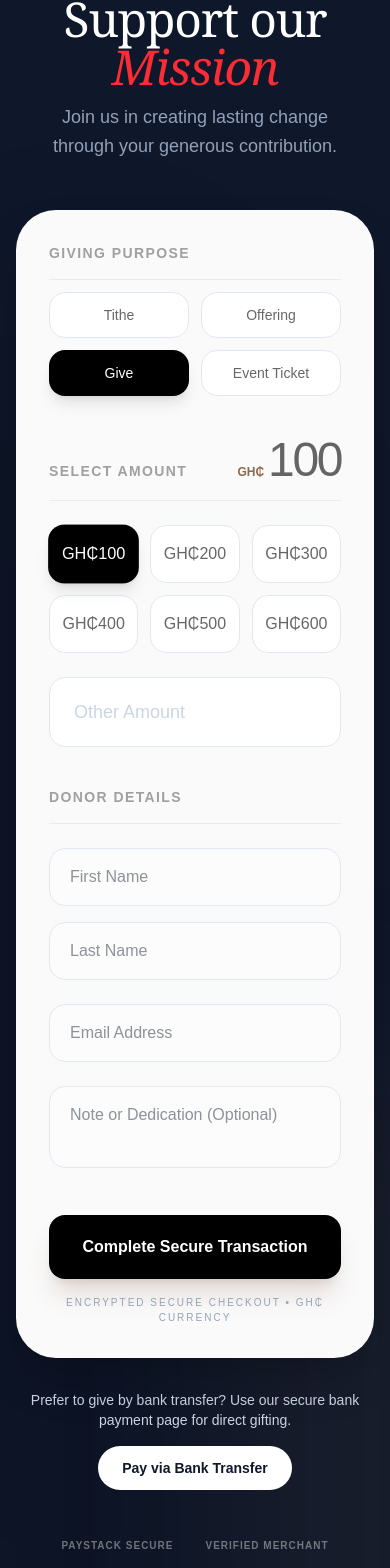
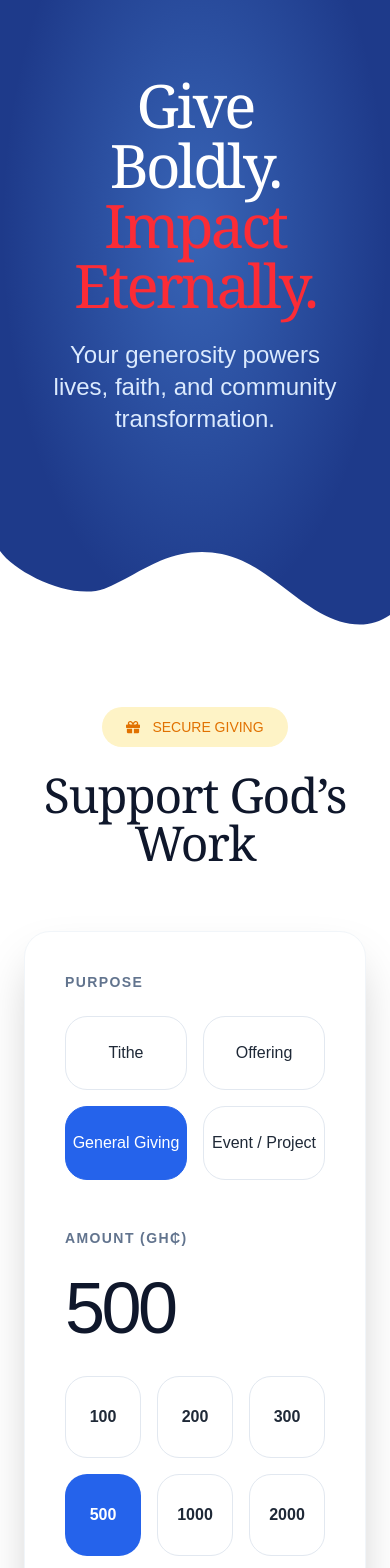
Before and after one commit to TawiahObedCodeX/lakesidebaptistoffical, a Next.js app: page /donation in a window 390 px wide. Shown: the part 165-1733 px from the top of the page. Built offline with nearby package versions, Linux system fonts and the light colour scheme; a web font is replaced by a local one.

Commit message:
change the UI in the payment page

```diff
--- a/next.config.ts
+++ b/next.config.ts
@@ -4,7 +4,7 @@ const nextConfig: NextConfig = {
   allowedDevOrigins: [
     "localhost",
     "127.0.0.1",
-    "172.20.10.3",
+    "172.24.32.1",
     "30.30.100.163",
     "192.168.80.1"
   ],
--- a/src/app/donation/donation-form.tsx
+++ b/src/app/donation/donation-form.tsx
@@ -1,31 +1,19 @@
-/**
- * app/(routes)/donation/donation-form.tsx
- * ──────────────────────────────────────────────────────────────
- * The donation form. Collects amount, purpose, name, email and
- * sends directly to POST /api/payments/initialize (which proxies
- * to the Church Backend API).
- *
- * On success, redirects the user to Paystack's hosted checkout.
- * No more two-step flow (initiate → payment page). No Supabase.
- * No Paystack secret keys in the frontend.
- * ──────────────────────────────────────────────────────────────
- */
-
+// app/(routes)/donation/donation-form.tsx
 "use client";
 import { useMemo, useState } from "react";
-import { Alert } from "@/components/ui/Alert";
+import { motion } from "framer-motion";
+import { FaCheckCircle } from "react-icons/fa";
 
-const PRESETS = [100, 200, 300, 400, 500, 600] as const;
-
+const PRESETS = [100, 200, 300, 500, 1000, 2000] as const;
 const PURPOSES = [
   { value: "TITHE", label: "Tithe" },
   { value: "OFFERING", label: "Offering" },
-  { value: "GIVE", label: "Give" },
-  { value: "EVENT_TICKET", label: "Event Ticket" },
+  { value: "GIVE", label: "General Giving" },
+  { value: "EVENT_TICKET", label: "Event / Project" },
 ] as const;
 
 export function DonationForm() {
-  const [selectedPreset, setSelectedPreset] = useState<number>(PRESETS[0]);
+  const [selectedPreset, setSelectedPreset] = useState<number>(PRESETS[3]);
   const [customAmount, setCustomAmount] = useState("");
   const [purpose, setPurpose] = useState<string>("GIVE");
   const [loading, setLoading] = useState(false);
@@ -37,6 +25,7 @@ export function DonationForm() {
   }, [customAmount, selectedPreset]);
 
   async function onSubmit(formData: FormData) {
+    // ... (same logic as before)
     setLoading(true);
     setError(null);
 
@@ -46,23 +35,18 @@ export function DonationForm() {
     const note = String(formData.get("note") ?? "").trim();
 
     if (!firstName || !lastName || !email) {
+      setError("Please provide your full name and email.");
       setLoading(false);
-      setError("Please provide your full name and email address.");
       return;
     }
-
     if (resolvedAmount < 10) {
+      setError("Minimum amount is GH₵10.");
       setLoading(false);
-      setError("Minimum donation amount is GH₵10.");
       return;
     }
 
     try {
       const giverName = `${firstName} ${lastName}`.trim();
-
-      // Single API call → the proxy forwards to the backend,
-      // backend creates the Payment record + calls Paystack,
-      // returns the authorization URL
       const res = await fetch("/api/payments/initialize", {
         method: "POST",
         headers: { "Content-Type": "application/json" },
@@ -72,154 +56,100 @@ export function DonationForm() {
           giverName,
           giverEmail: email,
           currency: "GHS",
-          metadata: {
-            note: note || undefined,
-            source: "donation_page",
-          },
+          metadata: { note: note || undefined, source: "donation_page" },
         }),
       });
 
       const data = await res.json();
+      if (!data.ok || !data.authorization_url) throw new Error(data.error || "Payment failed");
 
-      if (!data.ok || !data.authorization_url) {
-        throw new Error(data.error || "Failed to initialize payment");
-      }
-
-      // Redirect to Paystack's hosted checkout page
       window.location.href = data.authorization_url;
     } catch (err: any) {
-      setError(err.message || "Something went wrong. Please try again.");
+      setError(err.message || "Something went wrong.");
+    } finally {
       setLoading(false);
     }
   }
 
   return (
-    <form action={onSubmit} className="space-y-10">
-      {error && <Alert kind="error">{error}</Alert>}
+    <form action={onSubmit} className="space-y-12">
+      {error && <div className="bg-red-50 text-red-700 p-5 rounded-2xl border border-red-100">{error}</div>}
 
-      {/* ── Purpose ────────────────────────────────────────── */}
-      <div className="space-y-3">
-        <h3 className="text-sm font-bold uppercase tracking-widest text-brand-primary/60 border-b border-brand-primary/10 pb-4">
-          Giving Purpose
-        </h3>
-        <div className="grid grid-cols-2 gap-3">
+      {/* Purpose */}
+      <div>
+        <h3 className="uppercase tracking-widest text-sm font-semibold text-slate-500 mb-6">Purpose</h3>
+        <div className="grid grid-cols-2 gap-4">
           {PURPOSES.map((p) => (
-            <button
+            <motion.button
               key={p.value}
               type="button"
+              whileHover={{ scale: 1.02 }}
+              whileTap={{ scale: 0.98 }}
               onClick={() => setPurpose(p.value)}
-              className={`py-3 px-4 rounded-xl font-medium transition-all duration-300 border text-sm ${purpose === p.value
-                ? "bg-black border-brand-primary text-white shadow-lg"
-                : "bg-white border-neutral-200 text-brand-primary hover:border-brand-accent hover:bg-neutral-50"
+              className={`py-6 rounded-2xl font-medium border transition-all ${
+                purpose === p.value ? "bg-blue-600 text-white border-blue-600" : "border-slate-200 hover:bg-slate-50"
               }`}
             >
               {p.label}
-            </button>
+            </motion.button>
           ))}
         </div>
       </div>
 
-      {/* ── Amount ─────────────────────────────────────────── */}
-      <div className="space-y-6">
-        <div className="flex items-baseline justify-between border-b border-brand-primary/10 pb-4">
-          <h2 className="text-sm font-bold uppercase tracking-widest text-brand-primary/60">
-            Select Amount
-          </h2>
-          <div className="flex items-baseline gap-1">
-            <span className="text-xs font-bold text-brand-secondary">GH₵</span>
-            <span className="text-5xl font-light text-brand-primary tracking-tighter">
-              {resolvedAmount.toLocaleString()}
-            </span>
-          </div>
+      {/* Amount & Donor Info - same structure as before but cleaner */}
+      <div>
+        <h3 className="uppercase tracking-widest text-sm font-semibold text-slate-500 mb-6">Amount (GH₵)</h3>
+        <div className="flex justify-between items-end mb-8">
+          <span className="text-7xl font-light tracking-tighter text-slate-900">{resolvedAmount}</span>
         </div>
 
-        <div className="grid grid-cols-3 gap-3">
+        <div className="grid grid-cols-3 gap-4 mb-8">
           {PRESETS.map((amt) => (
-            <button
+            <motion.button
               key={amt}
               type="button"
-              onClick={() => {
-                setSelectedPreset(amt);
-                setCustomAmount("");
-              }}
-              className={`py-4 rounded-xl font-medium transition-all duration-300 border ${!customAmount && selectedPreset === amt
-                ? "bg-black border-brand-primary text-white shadow-lg scale-[1.02]"
-                : "bg-white border-neutral-200 text-brand-primary hover:border-brand-accent hover:bg-neutral-50"
+              whileHover={{ scale: 1.05 }}
+              whileTap={{ scale: 0.96 }}
+              onClick={() => { setSelectedPreset(amt); setCustomAmount(""); }}
+              className={`py-7 rounded-2xl font-semibold transition-all ${
+                !customAmount && selectedPreset === amt ? "bg-blue-600 text-white" : "border border-slate-200 hover:border-blue-300"
               }`}
             >
-              GH₵{amt}
-            </button>
+              {amt}
+            </motion.button>
           ))}
         </div>
 
-        <div className="group relative">
         <input
           type="number"
-            inputMode="decimal"
           value={customAmount}
           onChange={(e) => setCustomAmount(e.target.value)}
-            placeholder="Other Amount"
-            className="w-full bg-white px-6 py-5 text-lg font-medium rounded-xl border border-neutral-200 focus:border-brand-accent focus:ring-0 outline-none transition-all placeholder:text-neutral-300"
-          />
-          <div className="absolute right-6 top-1/2 -translate-y-1/2 text-xs font-bold text-brand-accent tracking-widest uppercase pointer-events-none opacity-0 group-focus-within:opacity-100 transition-opacity">
-            Custom
-          </div>
-        </div>
-      </div>
-
-      {/* ── Donor Details ──────────────────────────────────── */}
-      <div className="space-y-6">
-        <h3 className="text-sm font-bold uppercase tracking-widest text-brand-primary/60 border-b border-brand-primary/10 pb-4">
-          Donor Details
-        </h3>
-        <div className="grid grid-cols-1 md:grid-cols-2 gap-4">
-          <input
-            name="firstName"
-            type="text"
-            required
-            placeholder="First Name"
-            className="w-full px-5 py-4 rounded-xl border border-neutral-200 bg-white/50 focus:bg-white focus:border-brand-accent outline-none transition-all"
-          />
-          <input
-            name="lastName"
-            type="text"
-            required
-            placeholder="Last Name"
-            className="w-full px-5 py-4 rounded-xl border border-neutral-200 bg-white/50 focus:bg-white focus:border-brand-accent outline-none transition-all"
-          />
-        </div>
-        <input
-          name="email"
-          type="email"
-          required
-          placeholder="Email Address"
-          className="w-full px-5 py-4 rounded-xl border border-neutral-200 bg-white/50 focus:bg-white focus:border-brand-accent outline-none transition-all"
-        />
-        <textarea
-          name="note"
-          rows={2}
-          placeholder="Note or Dedication (Optional)"
-          className="w-full px-5 py-4 rounded-xl border border-neutral-200 bg-white/50 focus:bg-white focus:border-brand-accent resize-none outline-none transition-all"
+          placeholder="Custom amount"
+          className="w-full border border-slate-200 focus:border-blue-600 rounded-2xl px-8 py-7 text-2xl outline-none"
         />
       </div>
 
-      {/* ── Submit ─────────────────────────────────────────── */}
-      <div className="space-y-4">
-        <button
+      {/* Donor Details */}
+      <div className="space-y-6">
+        <h3 className="uppercase tracking-widest text-sm font-semibold text-slate-500">Your Information</h3>
+        <div className="grid md:grid-cols-2 gap-5">
+          <input name="firstName" type="text" required placeholder="First Name" className="border border-slate-200 focus:border-blue-600 rounded-2xl px-6 py-5 outline-none" />
+          <input name="lastName" type="text" required placeholder="Last Name" className="border border-slate-200 focus:border-blue-600 rounded-2xl px-6 py-5 outline-none" />
+        </div>
+        <input name="email" type="email" required placeholder="Email Address" className="w-full border border-slate-200 focus:border-blue-600 rounded-2xl px-6 py-5 outline-none" />
+        <textarea name="note" rows={3} placeholder="Note or prayer request (optional)" className="w-full border border-slate-200 focus:border-blue-600 rounded-2xl px-6 py-5 outline-none resize-y" />
+      </div>
+
+      <motion.button
         type="submit"
         disabled={loading}
-          className="w-full py-5 rounded-xl bg-black hover:bg-blue-700 active:scale-[0.99] transition-all font-bold text-white shadow-xl shadow-brand-secondary/20 flex items-center justify-center gap-3 disabled:opacity-50"
+        whileHover={{ scale: 1.01 }}
+        whileTap={{ scale: 0.985 }}
+        className="w-full py-8 bg-gradient-to-r from-blue-600 to-indigo-600 text-white rounded-3xl font-semibold text-2xl shadow-xl disabled:opacity-70 flex items-center justify-center gap-3"
       >
-          {loading ? (
-            <div className="h-5 w-5 animate-spin rounded-full border-2 border-white/30 border-t-white" />
-          ) : (
-            "Complete Secure Transaction"
-          )}
-        </button>
-        <p className="text-center text-[10px] uppercase tracking-[0.2em] text-neutral-400">
-          Encrypted Secure Checkout • GH₵ Currency
-        </p>
-      </div>
+        {loading ? "Processing..." : `Donate GH₵${resolvedAmount} Now`}
+        {!loading && <FaCheckCircle />}
+      </motion.button>
     </form>
   );
 }
--- a/src/app/donation/page.tsx
+++ b/src/app/donation/page.tsx
@@ -1,67 +1,161 @@
-import { BodyClass } from "@/components/BodyClass";
+// app/(routes)/donation/page.tsx
+"use client";
 import { DonationForm } from "./donation-form";
+import { motion } from "framer-motion";
+import {
+  FaChurch,
+  FaHandsHelping,
+  FaHeart,
+  FaPray,
+  FaGift,
+} from "react-icons/fa";
+import { MdOutlinePayment } from "react-icons/md";
 
 export default function DonationPage() {
   return (
-    <>
-      <BodyClass className="donation-page-ui" />
-      <style>{`
-        .dp-card-glass {
-          background: rgba(255, 255, 255, 0.98);
-          backdrop-filter: blur(20px);
-          border: 1px solid rgba(255, 255, 255, 0.2);
-        }
+    <main className="bg-white min-h-screen">
+      {/* HERO SECTION */}
+      <section className="relative min-h-[70vh] flex items-center justify-center overflow-hidden bg-blue-900 px-6 py-20">
+        <div className="absolute inset-0 bg-[radial-gradient(at_center,#60A5FA_0%,transparent_70%)] opacity-40" />
 
-        @keyframes shimmer { to { background-position: 200% center; } }
-      `}</style>
+        <div className="relative max-w-5xl mx-auto px-6 pt-32 pb-28 md:pt-40 md:pb-36 text-center">
+          <motion.div
+            initial={{ opacity: 0, scale: 0.8 }}
+            animate={{ opacity: 1, scale: 1 }}
+            transition={{ duration: 1.2 }}
+            className="flex justify-center gap-6 mb-8"
+          >
 
-      <main className="min-h-dvh relative overflow-hidden flex items-center justify-center py-40 px-4"
-        style={{ background: '#0F172A' }}>
+          </motion.div>
 
-        {/* Massive Background Aurora Elements */}
-        <div className="absolute inset-0 pointer-events-none overflow-hidden">
-          <div className="absolute top-1/4 -left-1/4 w-[80%] h-[80%] bg-brand-primary/20 blur-[120px] rounded-full animate-pulse" />
-          <div className="absolute -bottom-1/4 -right-1/4 w-[60%] h-[60%] bg-brand-secondary/10 blur-[100px] rounded-full" />
+          <motion.h1
+            initial={{ opacity: 0, y: 60 }}
+            animate={{ opacity: 1, y: 0 }}
+            transition={{ duration: 1, ease: "easeOut" }}
+            className="text-6xl md:text-7xl font-light tracking-tighter leading-none mb-6 text-white font-serif"
+          >
+            Give Boldly.
+            <br />
+            <span className="text-red-500 font-medium">
+              Impact Eternally.
+            </span>
+          </motion.h1>
+
+          <motion.p
+            initial={{ opacity: 0, y: 40 }}
+            animate={{ opacity: 1, y: 0 }}
+            transition={{ duration: 1, delay: 0.3 }}
+            className="text-2xl text-blue-100 max-w-2xl mx-auto font-light"
+          >
+            Your generosity powers lives, faith, and community transformation.
+          </motion.p>
+
+          {/* <motion.a
+            href="#donation-form"
+            initial={{ opacity: 0, y: 50 }}
+            animate={{ opacity: 1, y: 0 }}
+            transition={{ duration: 0.9, delay: 0.6 }}
+            className="mt-14 inline-flex items-center gap-4 bg-white text-slate-900 hover:bg-amber-400 hover:text-slate-900 font-semibold text-xl px-14 py-7 rounded-3xl shadow-2xl transition-all duration-300 group"
+          >
+            <MdOutlinePayment className="text-3xl group-hover:scale-110 transition" />
+            Make a Donation
+          </motion.a> */}
         </div>
 
-        <div className="relative z-10 w-full max-w-135">
-          {/* Minimalist Header */}
-          <div className="text-center mb-12 space-y-3">
+        {/* Curvy Divider */}
+        <div className="absolute bottom-0 left-0 w-full -mb-1 overflow-hidden">
+          <svg
+            viewBox="0 0 1200 120"
+            preserveAspectRatio="none"
+            className="relative block w-full h-20 sm:h-24 md:h-28 lg:h-32 fill-white"
+          >
+            <path d="M321.39,56.44c58-10.79,114.16-30.13,172-41.86,82.39-16.72,168.19-17.73,250.45-.39C823.78,31,906.67,72,985.66,92.83c70.05,18.48,146.53,26.09,214.34,3V120H0V0C49.49,34.2,224.43,74.52,321.39,56.44Z" />
+          </svg>
+        </div>
+      </section>
 
-            <h1 className="text-5xl md:text-6xl font-light tracking-tight font-serif text-white">
-              Support our <span className="text-shimmer italic font-serif text-red-500">Mission</span>
-            </h1>
-            <p className="text-slate-400 text-lg max-w-xs mx-auto font-light leading-relaxed">
-              Join us in creating lasting change through your generous contribution.
-            </p>
-          </div>
+      {/* DONATION FORM SECTION */}
+      <section id="donation-form" className="pt-20 pb-24 bg-white">
+        <div className="max-w-4xl mx-auto px-6">
+          <motion.div
+            initial={{ opacity: 0, y: 60 }}
+            whileInView={{ opacity: 1, y: 0 }}
+            viewport={{ once: true }}
+            transition={{ duration: 0.9 }}
+            className="text-center mb-16"
+          >
+            <div className="inline-flex items-center gap-3 bg-amber-100 text-amber-600 px-6 py-2.5 rounded-full mb-6 text-sm font-medium">
+              <FaGift /> SECURE GIVING
+            </div>
+            <h2 className="text-5xl md:text-6xl font-light tracking-tight text-slate-900 font-serif">
+              Support God’s Work
+            </h2>
+          </motion.div>
 
-          {/* Massive Simple Card */}
-          <div className="dp-card-glass rounded-[2.5rem] shadow-2xl p-8 md:p-12 transition-all">
+          <motion.div
+            initial={{ opacity: 0, y: 80 }}
+            whileInView={{ opacity: 1, y: 0 }}
+            viewport={{ once: true }}
+            transition={{ duration: 1 }}
+            className="bg-white rounded-3xl shadow-2xl border border-slate-100 p-10 md:p-16"
+          >
             <DonationForm />
-          </div>
+          </motion.div>
+        </div>
+      </section>
 
-          <div className="mt-8 text-center">
-            <p className="text-sm text-slate-300 mb-4">
-              Prefer to give by bank transfer? Use our secure bank payment page for direct gifting.
-            </p>
-            <a
-              href="/donation/bank"
-              className="inline-flex items-center justify-center rounded-full bg-white px-6 py-3 text-sm font-semibold text-slate-900 transition hover:bg-slate-100"
-            >
-              Pay via Bank Transfer
-            </a>
-          </div>
+      {/* IMPACT SECTION - Scroll Triggered */}
+      <section className="bg-slate-50 py-24">
+        <div className="max-w-6xl mx-auto px-6">
+          <motion.div
+            initial={{ opacity: 0, y: 50 }}
+            whileInView={{ opacity: 1, y: 0 }}
+            viewport={{ once: true }}
+            className="text-center mb-16"
+          >
+            <h3 className="text-4xl font-light text-slate-800">
+              Where Your Gift Makes an Impact
+            </h3>
+          </motion.div>
 
-          {/* Footer Branding */}
-          <div className="mt-12 flex flex-col items-center gap-6">
-            <div className="flex items-center gap-8 opacity-40 grayscale contrast-125">
-              <span className="text-[10px] font-bold text-white tracking-widest uppercase">Paystack Secure</span>
-              <span className="text-[10px] font-bold text-white tracking-widest uppercase">Verified Merchant</span>
-            </div>
+          <div className="grid md:grid-cols-3 gap-8">
+            {[
+              {
+                icon: FaChurch,
+                title: "Worship & Ministry",
+                desc: "Fuel powerful services and discipleship",
+              },
+              {
+                icon: FaHandsHelping,
+                title: "Outreach & Charity",
+                desc: "Feed the hungry and support the vulnerable",
+              },
+              {
+                icon: FaHeart,
+                title: "Youth & Next Generation",
+                desc: "Raise bold leaders for Christ",
+              },
+            ].map((item, i) => (
+              <motion.div
+                key={i}
+                initial={{ opacity: 0, y: 70 }}
+                whileInView={{ opacity: 1, y: 0 }}
+                viewport={{ once: true }}
+                transition={{ duration: 0.8, delay: i * 0.15 }}
+                className="group bg-white p-10 rounded-3xl border border-slate-100 hover:border-amber-300 hover:shadow-xl transition-all duration-500"
+              >
+                <div className="text-6xl text-blue-600 mb-8 group-hover:scale-110 transition-transform duration-500">
+                  <item.icon />
+                </div>
+                <h4 className="text-2xl font-medium mb-4 text-slate-900">
+                  {item.title}
+                </h4>
+                <p className="text-slate-600 leading-relaxed">{item.desc}</p>
+              </motion.div>
+            ))}
           </div>
         </div>
-      </main>
-    </>
+      </section>
+    </main>
   );
 }
```
Lines whose indentation alone changed are shown as unchanged.
